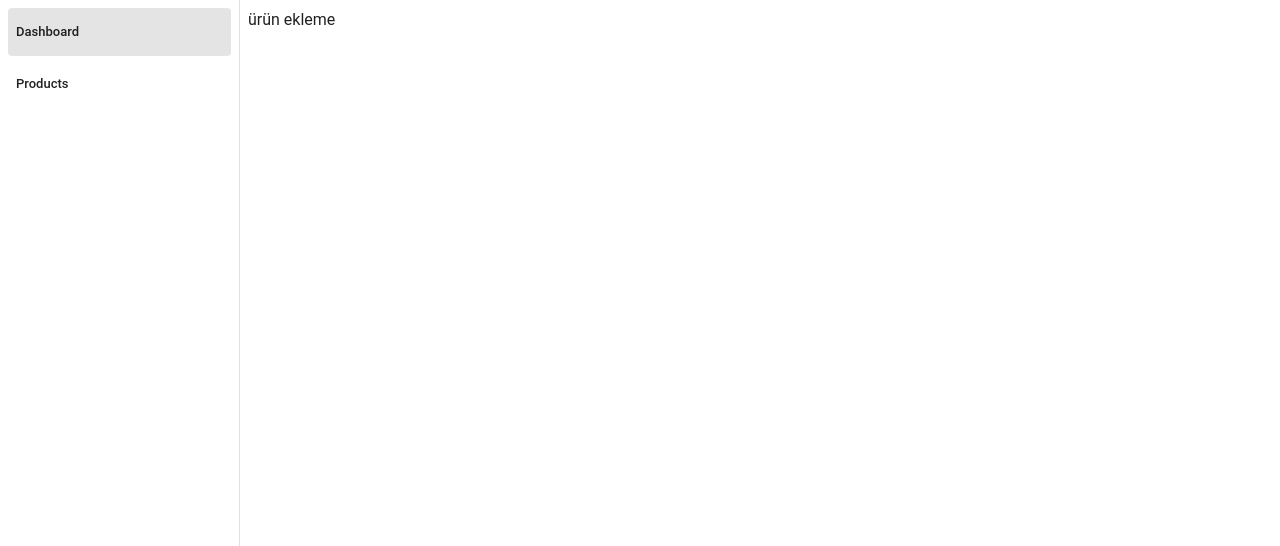
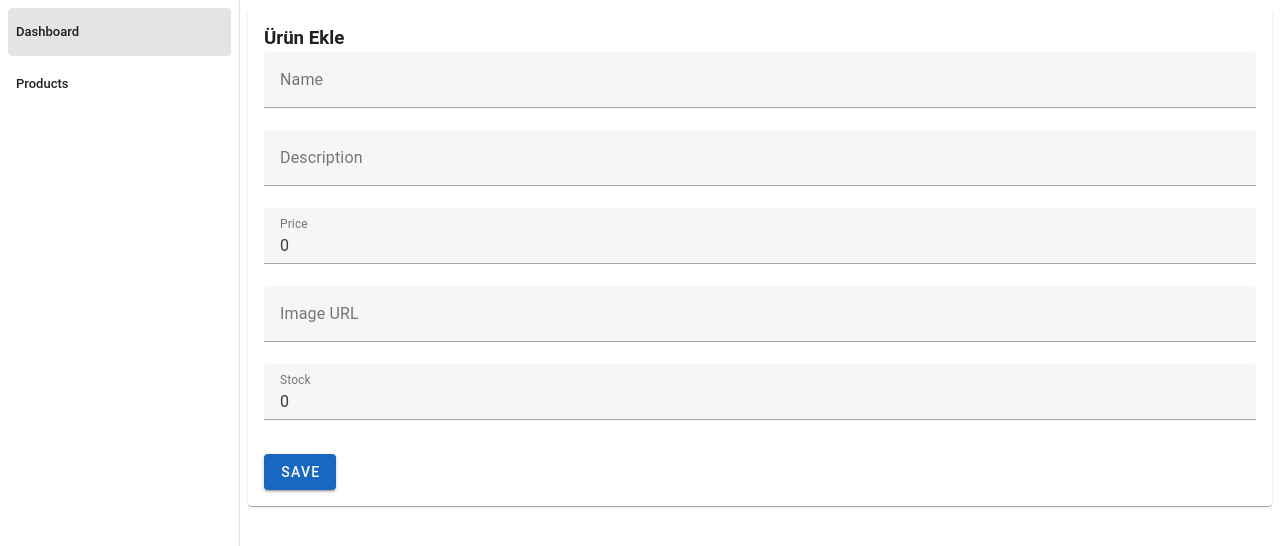
Before and after one commit to tugce23/vue-ecommerce, a Vue app: page /admin/addProduct in a window 1280 px wide. Shown: the top 546 px of the page. Built offline with nearby package versions, Linux system fonts and the light colour scheme; sample sign-in values are in the browser's storage.

Commit message:
feat:admin role product added

```diff
--- a/src/pages/admin/AddProduct.vue
+++ b/src/pages/admin/AddProduct.vue
@@ -1,5 +1,40 @@
 <template>
+  <v-card class="pa-4">
+    <h3>Ürün Ekle</h3>
 
-    <div>ürün ekleme</div>
+    <v-text-field v-model="form.name" label="Name" />
+    <v-text-field v-model="form.description" label="Description" />
+    <v-text-field v-model="form.price" label="Price" type="number" />
+    <v-text-field v-model="form.imageUrl" label="Image URL" />
+    <v-text-field v-model="form.stock" label="Stock" type="number" />
+
+    <v-btn color="primary" class="mt-3" @click="submit">
+      Save
+    </v-btn>
+  </v-card>
 </template>
-<script lang="ts" setup></script>
+
+<script setup lang="ts">
+import { reactive } from 'vue'
+import { useProducts } from '@/composables/useProducts'
+
+const { addProduct } = useProducts()
+
+const form = reactive({
+  name: '',
+  description: '',
+  price: 0,
+  imageUrl: '',
+  stock: 0
+})
+
+async function submit() {
+  await addProduct(form)
+
+  form.name = ''
+  form.description = ''
+  form.price = 0
+  form.imageUrl = ''
+  form.stock = 0
+}
+</script>
--- a/src/pages/admin/AdminProducts.vue
+++ b/src/pages/admin/AdminProducts.vue
@@ -1,7 +1,8 @@
 <template>
       <div>
     <h2>Admin Products</h2>
-
+<v-btn @click="isAddProductForm=true">
+Ürün Ekle</v-btn>
      <v-card
       v-for="p in products"
       :key="p.id"
@@ -15,13 +16,21 @@
       <v-btn color="red" @click="handleDelete(p.id)">
         Delete
       </v-btn>
+
     </v-card>
+    <v-dialog v-model="isAddProductForm">
+
+    <AddProduct ></AddProduct>
+    </v-dialog>
   </div>
 </template>
 <script lang="ts" setup>
 import { ref, onMounted } from 'vue'
 import { productService } from '@/services/product.service'
+import AddProduct from '@/pages/admin/AddProduct.vue'
 const products = ref([])
+
+const isAddProductForm=ref(false)
 
 const loadProducts = async () => {
   const res = await productService.getAll()
@@ -34,13 +43,6 @@ const handleDelete = async (id: number) => {
   await loadProducts()
 }
 
-import { useAuthStore } from '@/stores/auth.store'
-
-const auth = useAuthStore()
-
-console.log("ROLE:", auth.role)
-
-
 onMounted(() => {
   loadProducts()
 })
```
